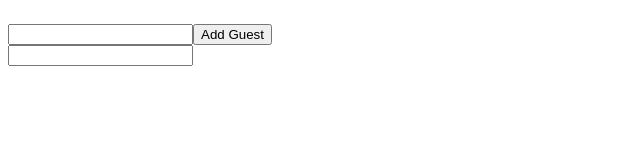
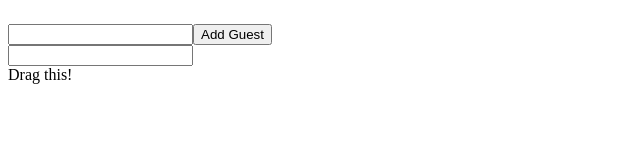
Before and after one commit to Benkalio/rts, a React (Create React App) app: page / in a window 1280 px wide. Shown: the part 131-287 px from the top of the page, without its empty margins (0-640 px from the left). Built offline with nearby package versions, Linux system fonts and the light colour scheme.

Commit message:
typescript and props practice

```diff
--- a/src/state/Events/EventComponent.tsx
+++ b/src/state/Events/EventComponent.tsx
@@ -1,14 +1,20 @@
 
 
 const EventComponent: React.FC = () => {
-  const onChange = (e) => {
-    console.log(e);
+  const onChange = (event: React.InputHTMLAttributes<HTMLInputElement>) => {
+    console.log(event);
+  }
+
+  const onDragStart = () => {
+    console.log('Someone is dragging me');
 
   }
-
   return (
     <div>
-      <input onChange={(e) => console.log(e)} />
+      <input onChange={onChange} />
+      <div draggable onDragStart={onDragStart}>
+        Drag this!
+      </div>
     </div>
   );
 }
```
